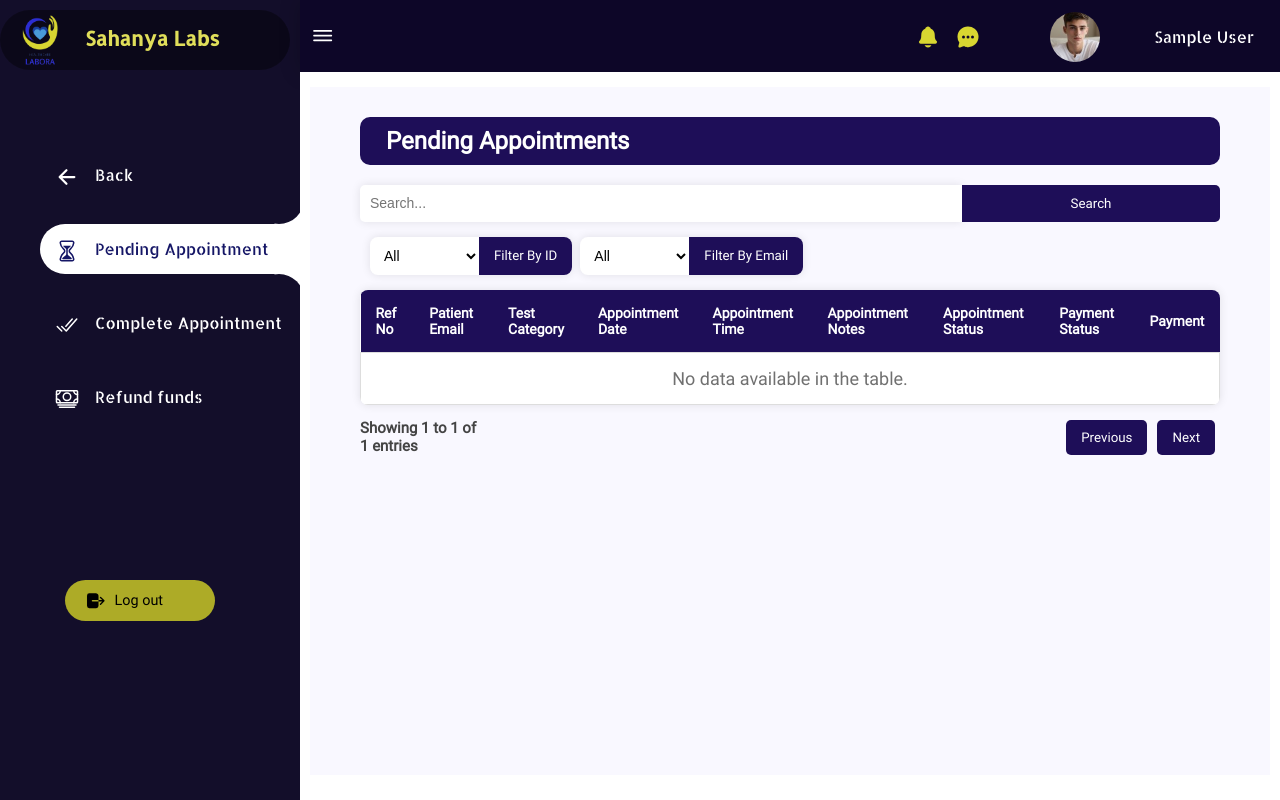
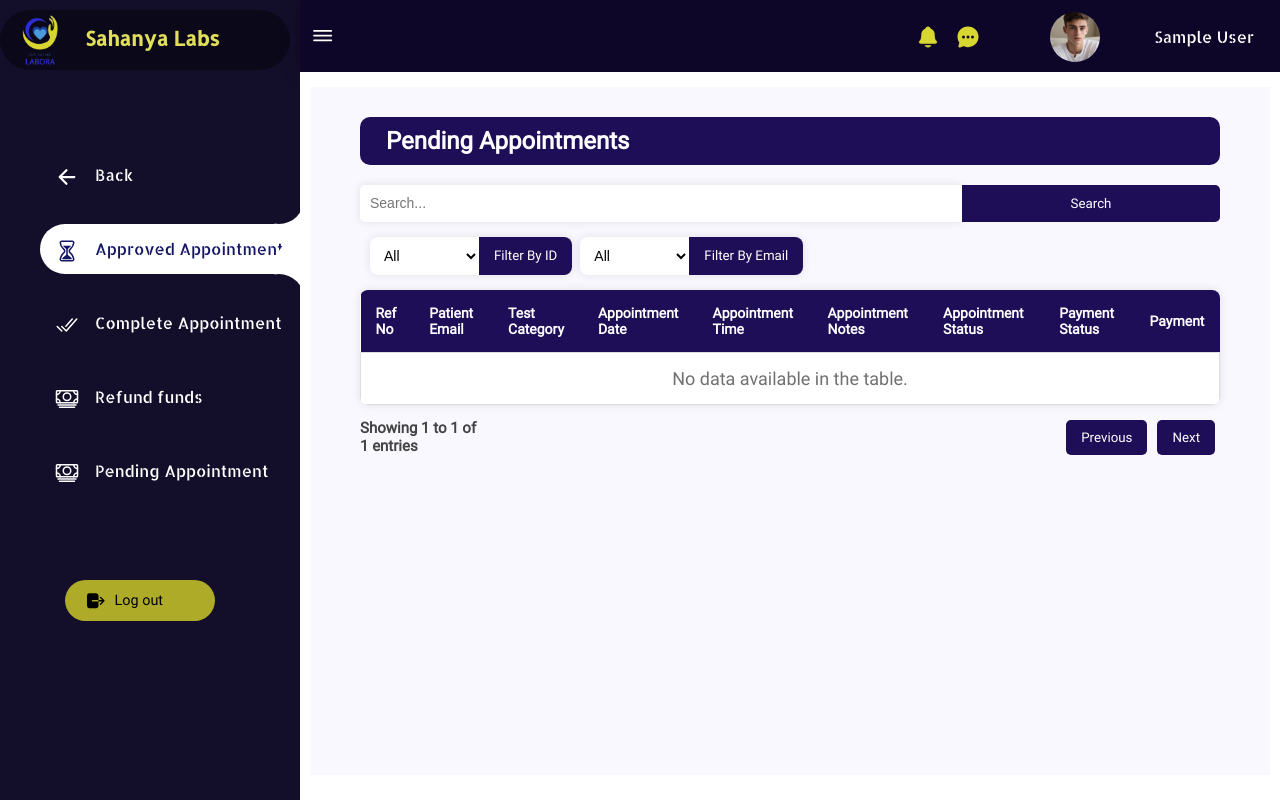
Before and after one commit to Buddhi098/LABORA, a PHP site: the page made by app/views/receptionist/pending_appointment.php in a window 1280 px wide. Run offline with PHP 8.4, Linux system fonts and the light colour scheme; the template is opened without the code that fills it, so the values that code supplies are empty; the visitor is signed in with stand-in values (Sample User, id 1); some libraries are stand-ins or nearby versions.

Commit message:
add new nevbar

```diff
--- a/app/views/receptionist/components/appointment_nevbar.php
+++ b/app/views/receptionist/components/appointment_nevbar.php
@@ -43,9 +43,9 @@
                     </a>
                 </li>
                 <li id="1">
-                    <a href="<?php echo URLROOT;?>receptionist/pending_appointment">
+                    <a href="<?php echo URLROOT;?>receptionist/approved_appointment">
                     <span class="icon"><ion-icon name="hourglass-outline"></ion-icon></span>
-                    <span class="title">Pending Appointment</span>
+                    <span class="title">Approved Appointment</span>
                     </a>
                 </li>
                 <li id="2">
@@ -58,6 +58,12 @@
                     <a href="<?php echo URLROOT;?>receptionist/refunded_appointment">
                     <span class="icon"><ion-icon name="cash-outline"></ion-icon></span>
                     <span class="title">Refund funds</span>
+                    </a>
+                </li>
+                <li id="4">
+                    <a href="<?php echo URLROOT;?>receptionist/pending_appointment">
+                    <span class="icon"><ion-icon name="cash-outline"></ion-icon></span>
+                    <span class="title">Pending Appointment</span>
                     </a>
                 </li>
             </ul>
```
